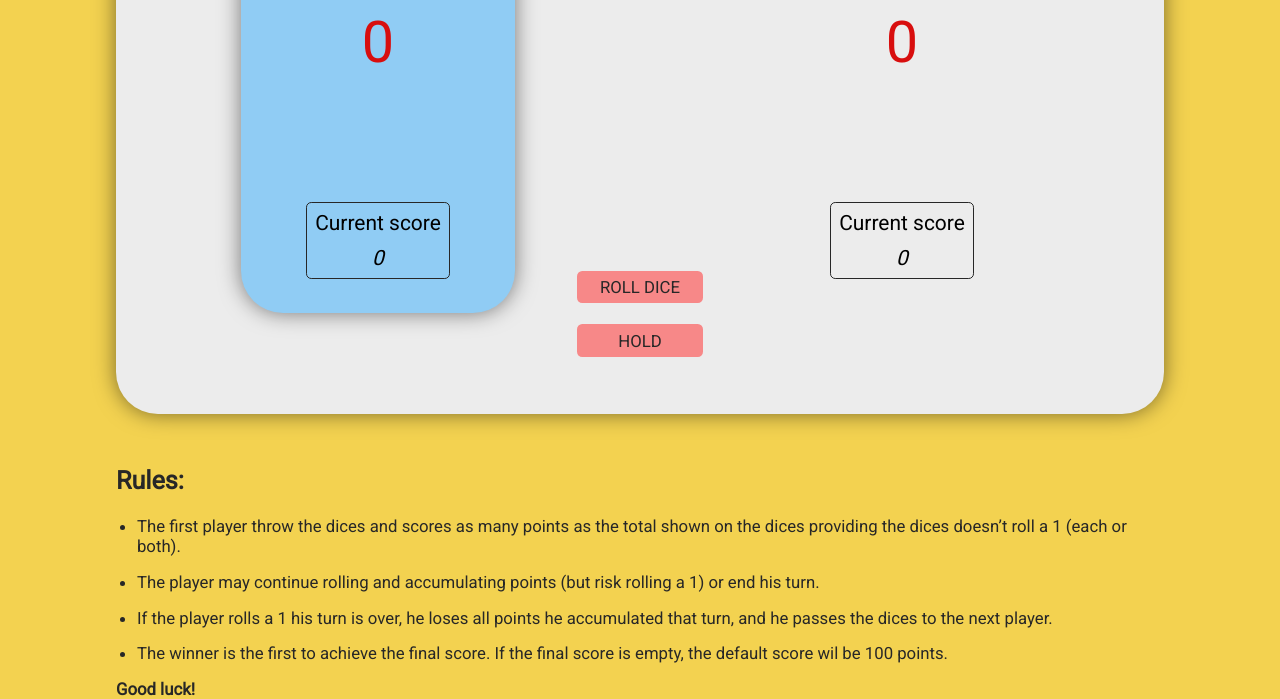
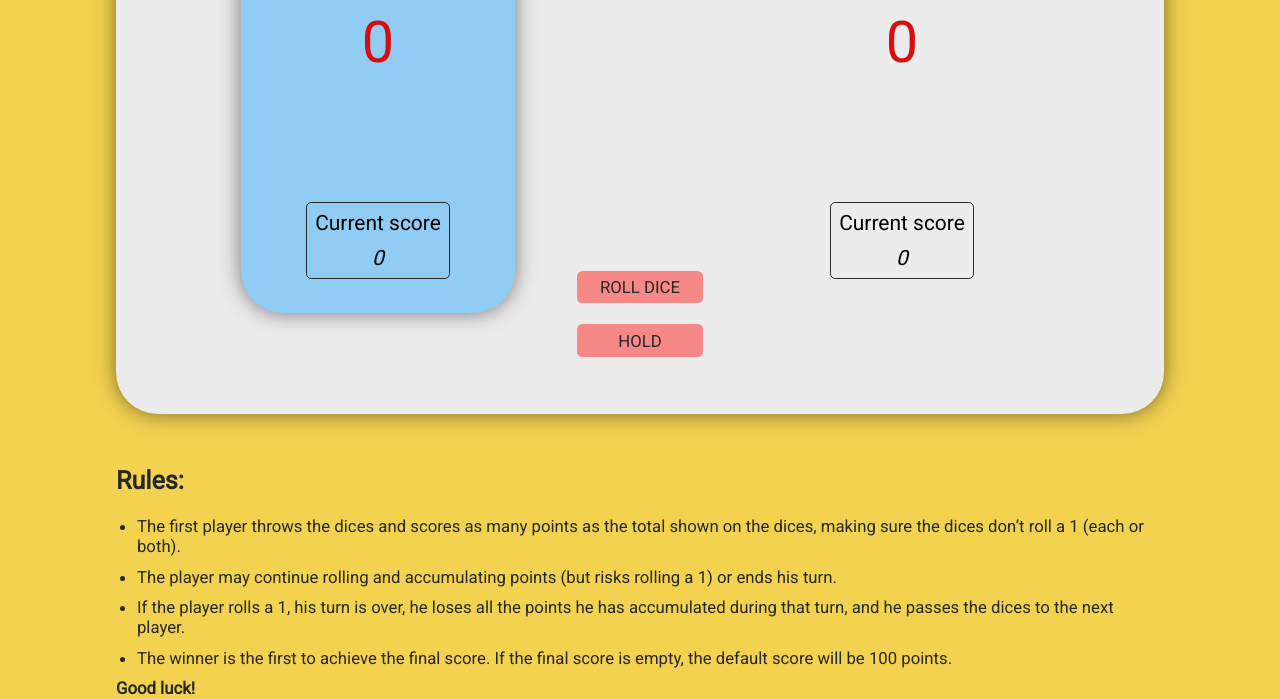
Before and after one commit to Lucian2403/Dice-Game, a plain HTML site: page index.html in a window 1280 px wide. Shown: the part 372-1071 px from the top of the page. Drawn offline with Linux system fonts and the light colour scheme.

Commit message:
Checking the gramatical errors

```diff
--- a/index.html
+++ b/index.html
@@ -74,10 +74,10 @@
     <section class="wrapper rules">
         <h2>Rules:</h2>
         <ul>
-            <li>The first player throw the dices and scores as many points as the total shown on the dices providing the dices doesn’t roll a 1 (each or both).</li>
-            <li>The player may continue rolling and accumulating points (but risk rolling a 1) or end his turn.</li>
-            <li>If the player rolls a 1 his turn is over, he loses all points he accumulated that turn, and he passes the dices to the next player.</li>
-            <li>The winner is the first to achieve the final score. If the final score is empty, the default score wil be 100 points.</li>
+            <li>The first player throws the dices and scores as many points as the total shown on the dices, making sure the dices don’t roll a 1 (each or both).</li>
+            <li>The player may continue rolling and accumulating points (but risks rolling a 1) or ends his turn.</li>
+            <li>If the player rolls a 1, his turn is over, he loses all the points he has accumulated during that turn, and he passes the dices to the next player.</li>
+            <li>The winner is the first to achieve the final score. If the final score is empty, the default score will be 100 points.</li>
         </ul>
         <p>Good luck!</p>
     </section>
--- a/style.scss
+++ b/style.scss
@@ -224,7 +224,7 @@ html {
          margin-bottom: 2rem;
      }
      li {
-         margin: 0 0 1.5rem 2rem;
+         margin: 0 0 1rem 2rem;
      }
      p {
          font-weight: 900;
```
Also changed, not shown: style.css, 1 other file.
